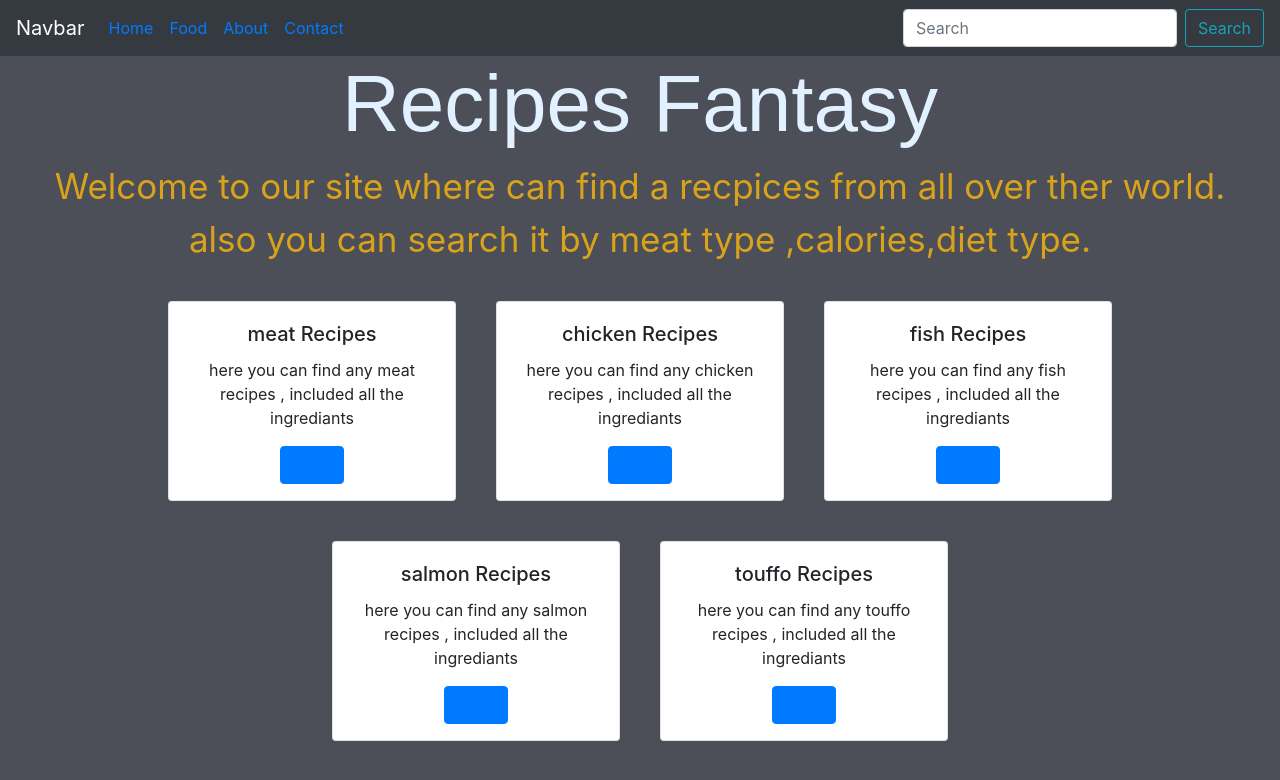
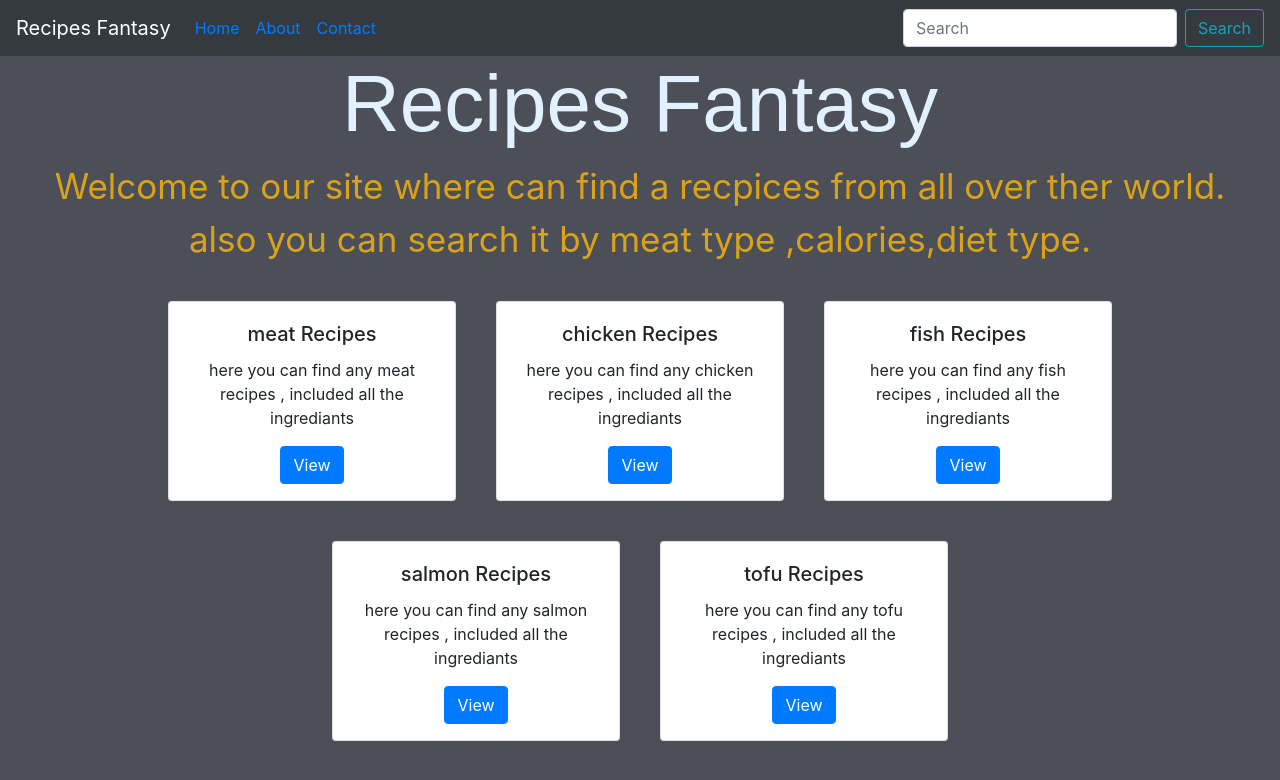
Before and after one commit to younann/reactapp1, a React (Create React App) app: page / in a window 1280 px wide. Shown: the top 780 px of the page. Built offline with nearby package versions, Linux system fonts and the light colour scheme.

Commit message:
some changes

```diff
--- a/src/components/Food.js
+++ b/src/components/Food.js
@@ -32,6 +32,7 @@
 
 export default function Food() {
   const { id } = useParams();
+  console.log(id);
   let url = `https://api.edamam.com/search?q=${id}&app_id=f863f824&app_key=6da60588219e01d898750757415feb3e&from=0&to=100`;
   const [recipe, setRecipe] = useState(null);
   useEffect(() => {
@@ -43,7 +44,7 @@
   var max = 100;
   var rand = Math.floor(min + Math.random() * (max - min));
 
-  if (recipe) {
+  if (recipe || id === null) {
     return (
       <Div>
         <H1>{recipe.hits[rand].recipe.label}</H1>
--- a/src/components/Home.js
+++ b/src/components/Home.js
@@ -1,5 +1,5 @@
 import React from 'react';
-import { Card, Button } from 'react-bootstrap';
+import { Card, Button, InputGroup, FormControl } from 'react-bootstrap';
 import styled from 'styled-components';
 import Food from './Food';
 import { Link } from 'react-router-dom';
@@ -27,7 +27,7 @@
 `;
 
 export default function Home() {
-  const recipesTypes = ['meat', 'chicken', 'fish', 'salmon', 'touffo'];
+  const recipesTypes = ['meat', 'chicken', 'fish', 'salmon', 'tofu'];
   return (
     <>
       <Div>
@@ -56,7 +56,12 @@
                   ingrediants
                 </Card.Text>
                 <Button variant="primary">
-                  <Link to={`/food/${name}`}>View</Link>
+                  <Link
+                    to={`/food/${name}`}
+                    style={{ textDecoration: 'none', color: 'white' }}
+                  >
+                    View
+                  </Link>
                 </Button>
               </Card.Body>
             </Card>
--- a/src/components/Nav.js
+++ b/src/components/Nav.js
@@ -4,13 +4,10 @@
 export default function NavBar() {
   return (
     <Navbar bg="dark" variant="dark">
-      <Navbar.Brand href="#home">Navbar</Navbar.Brand>
+      <Navbar.Brand href="/">Recipes Fantasy</Navbar.Brand>
       <Nav className="mr-auto">
         <Nav.Link>
           <Link to="/">Home</Link>
-        </Nav.Link>
-        <Nav.Link>
-          <Link to="/food">Food</Link>
         </Nav.Link>
         <Nav.Link>
           <Link to="/about">About</Link>
```
Also changed, not shown: src/components/help.js (added, +12 -0 lines), 1 other file (tests, documents, lock files or other folders).
